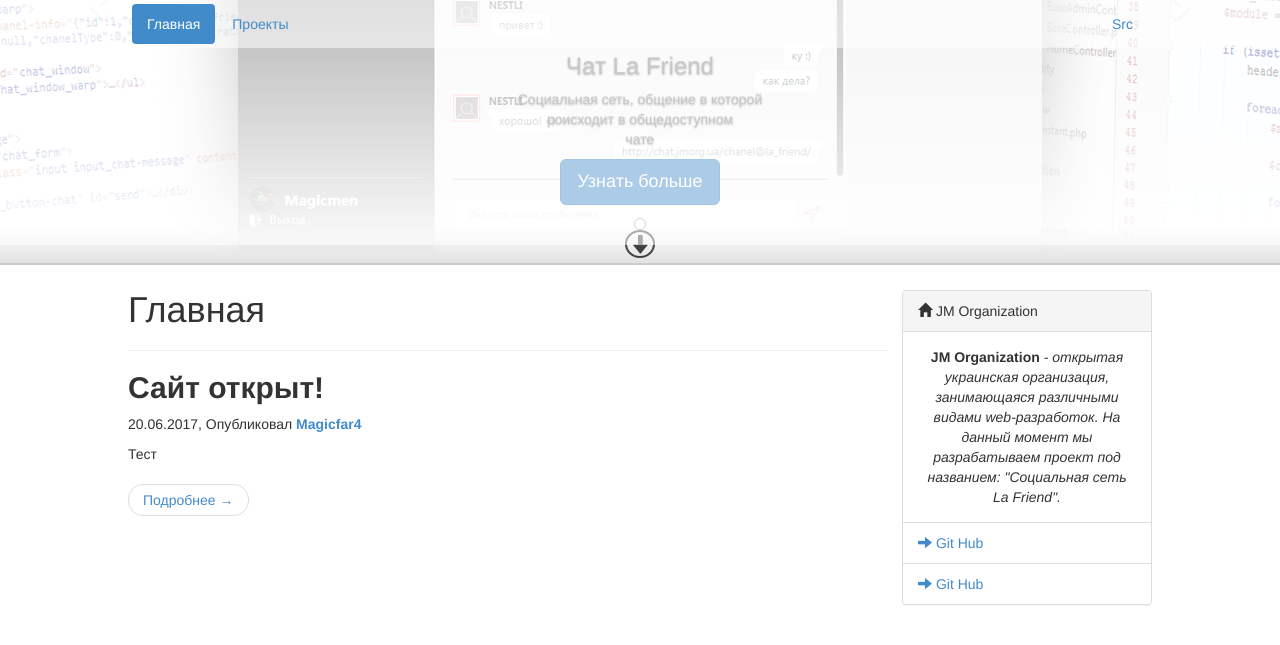
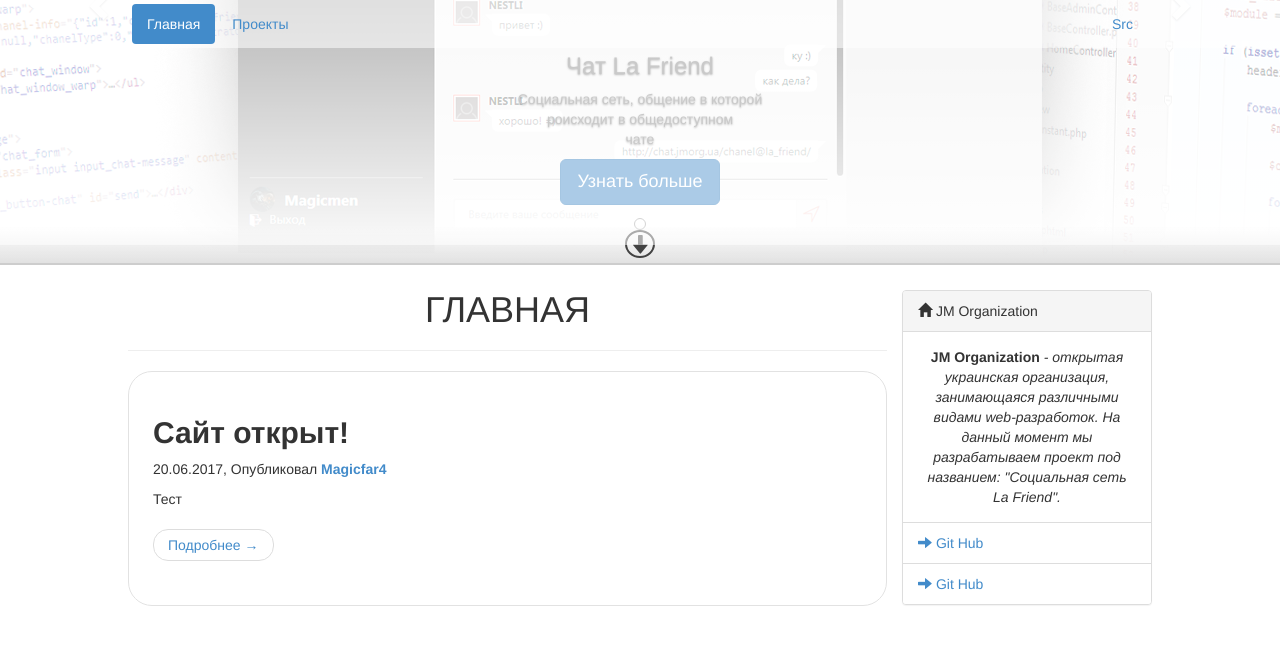
Before and after one commit to jm-organization/jm-organization.github.io, a Jekyll site: the page built from index.html, in a window 1280 px wide and 1400 px high, scrolled down 265 px. Shown: the top 645 px of the window. Built offline with Jekyll 4.4.1, drawn with Linux system fonts in a browser that asks for light colours; the list of posts is cut into pages by our own code.

Commit message:
Изменения вида списка новостей

```diff
--- a/assets/css/main.css
+++ b/assets/css/main.css
@@ -24,22 +24,6 @@
     background: linear-gradient(to top, #ffffff, transparent); }
   .jm-layer2.to-bottom {
     background: linear-gradient(to bottom, #ffffff, transparent); }
-
-/* Page */
-.page-width {
-  width: 92%;
-  margin: 0 auto;
-  max-width: 1024px; }
-  .page-width .page-content {
-    width: calc(100% - 265px);
-    height: auto;
-    display: inline-block;
-    float: left; }
-  .page-width .jm-sidebar {
-    width: 250px;
-    float: left;
-    margin: 20px 0 0 15px;
-    height: auto; }
 
 /* Header */
 .navigation {
@@ -115,4 +99,28 @@
     padding: 0 3px;
     cursor: pointer; }
 
+/* Page */
+.page-width {
+  width: 92%;
+  margin: 0 auto;
+  max-width: 1024px; }
+  .page-width .page-content {
+    width: calc(100% - 265px);
+    height: auto;
+    display: inline-block;
+    float: left; }
+    .page-width .page-content h1 {
+      text-transform: uppercase;
+      text-align: center; }
+    .page-width .page-content article {
+      padding: 24px;
+      border-radius: 24px;
+      border: 1px solid #e2e2e2;
+      margin-bottom: 15px; }
+  .page-width .jm-sidebar {
+    width: 250px;
+    float: left;
+    margin: 20px 0 0 15px;
+    height: auto; }
+
 /*# sourceMappingURL=main.css.map */
```
Also changed, not shown: assets/css/main.sass (+28 -18 lines).
